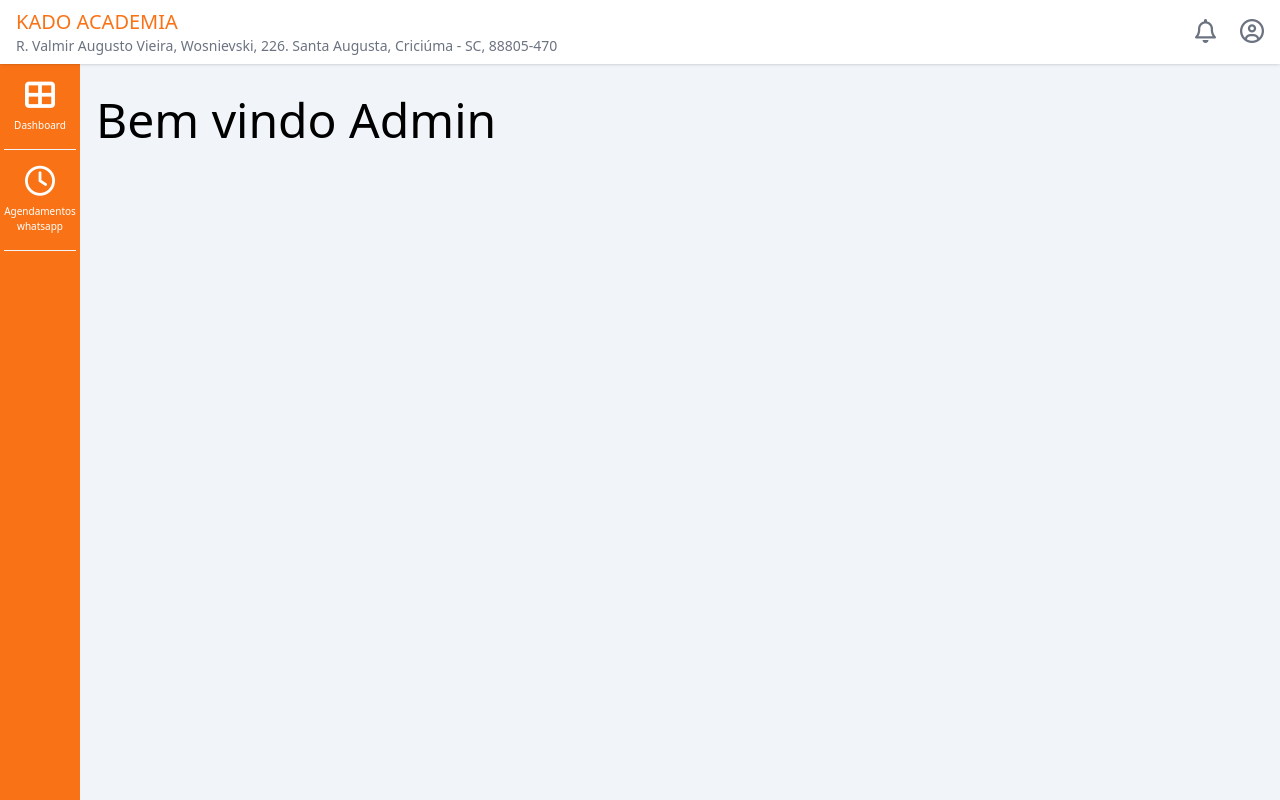
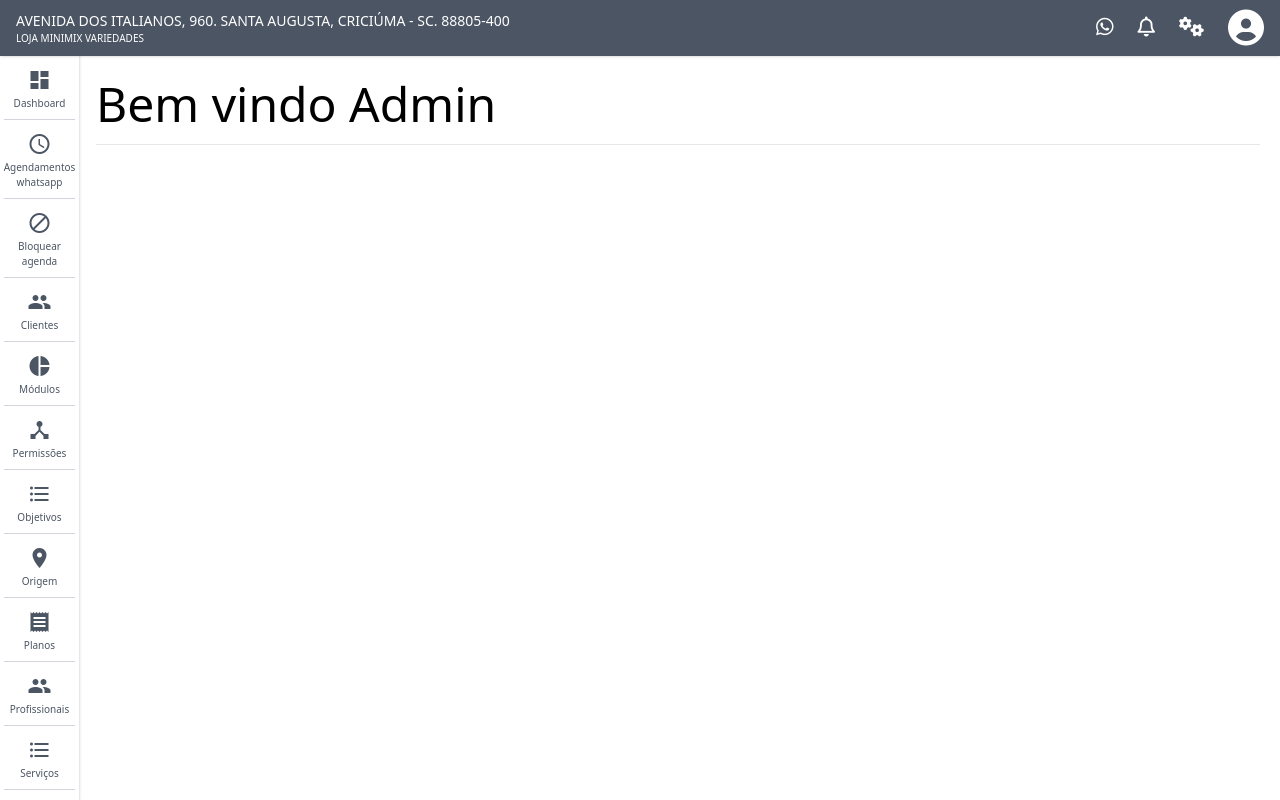
Before and after one commit to mauricio-jc/dashboard_tailwindcss, a website: page src/index.html in a window 1280 px wide. Drawn offline with nearby package versions, Linux system fonts and the light colour scheme.

Commit message:
Refeito cores e dashboard.

```diff
--- a/src/index.html
+++ b/src/index.html
@@ -3,50 +3,113 @@
 <head>
   <meta charset="UTF-8">
   <meta name="viewport" content="width=device-width, initial-scale=1.0">
+  <link rel="stylesheet" href="https://fonts.googleapis.com/icon?family=Material+Icons">
+  <link rel="stylesheet" href="https://fonts.googleapis.com/css2?family=Material+Symbols+Outlined:opsz,wght,FILL,GRAD@24,400,0,0" />
   <link href="./css/output.css" rel="stylesheet">
   <title>Dashboard</title>
 </head>
-<body class="bg-slate-100">
+<body>
   <header>
-    <nav class="fixed z-10 bg-white w-full h-16 flex flex-row items-center justify-between shadow px-4">
+    <nav class="fixed z-10 bg-gray-600 w-full h-14 flex flex-row items-center justify-between shadow px-4">
       <div>
-        <h5 class="font-normal text-orange-500 uppercase">Kado Academia</h5>
-        <p class="text-sm font-medium text-gray-500">R. Valmir Augusto Vieira, Wosnievski, 226. Santa Augusta, Criciúma - SC, 88805-470</p>
+        <p class="text-sm font-medium text-white uppercase">Avenida dos Italianos, 960. Santa Augusta, Criciúma - SC. 88805-400</p>
+        <p class="text-[10px] font-normal text-white uppercase">Loja MiniMix Variedades</p>
       </div>
 
       <ul class="flex flex-row items-center justify-end gap-6">
         <a href="#">
-          <i class="far fa-bell text-2xl text-gray-500"></i>
+          <i class="fab fa-whatsapp text-xl text-white"></i>
         </a>
         <a href="#">
-          <i class="far fa-user-circle text-2xl text-gray-500"></i>
+          <i class="far fa-bell text-xl text-white"></i>
+        </a>
+        <a href="#">
+          <i class="fas fa-cogs text-xl text-white"></i>
+        </a>
+        <a href="#">
+          <i class="fas fa-user-circle text-4xl text-white"></i>
         </a>
       </ul>
     </nav>
   </header>
 
   <main>
-    <aside class="bg-orange-500 w-20 min-h-screen fixed py-6">
-      <nav class="pt-14">
-        <ul class="flex flex-col items-center justify-center gap-4 px-1">
-          <li class="flex flex-col items-center justify-center border-slate-100 border-b-[1px] pb-4 w-full">
-            <a href="#" class="flex flex-col items-center justify-center gap-2">
-              <i class="fas fa-th-large text-3xl text-white"></i>
-              <span class="text-white font-light text-[10px] text-center">Dashboard</span>
+    <aside class="bg-white w-20 h-screen fixed py-6 border-r shadow overflow-y-auto">
+      <nav class="pt-10">
+        <ul class="flex flex-col items-center justify-center gap-2 px-1">
+          <li class="border-gray-300 border-b-[1px] pb-2 w-full group">
+            <a href="#" class="flex flex-col items-center justify-center">
+              <i class="material-icons text-2xl text-gray-600 group-hover:text-orange-600">dashboard</i>
+              <span class="text-gray-600 font-light text-[10px] text-center group-hover:text-orange-600">Dashboard</span>
             </a>
           </li>
-          <li class="flex flex-row items-center justify-center border-slate-100 border-b-[1px] pb-4 w-full">
-            <a href="#" class="flex flex-col items-center justify-center gap-2">
-              <i class="far fa-clock text-3xl text-white"></i>
-              <span class="text-white font-light text-[10px] text-center">Agendamentos whatsapp</span>
+          <li class="border-gray-300 border-b-[1px] pb-2 w-full group">
+            <a href="#" class="flex flex-col items-center justify-center">
+              <i class="material-icons text-2xl text-gray-600 group-hover:text-orange-600">schedule</i>
+              <span class="text-gray-600 font-light text-[10px] text-center group-hover:text-orange-600">Agendamentos whatsapp</span>
+            </a>
+          </li>
+          <li class="border-gray-300 border-b-[1px] pb-2 w-full group">
+            <a href="#" class="flex flex-col items-center justify-center">
+              <i class="material-icons text-2xl text-gray-600 group-hover:text-orange-600">block</i>
+              <span class="text-gray-600 font-light text-[10px] text-center group-hover:text-orange-600">Bloquear agenda</span>
+            </a>
+          </li>
+          <li class="border-gray-300 border-b-[1px] pb-2 w-full group">
+            <a href="#" class="flex flex-col items-center justify-center">
+              <i class="material-icons text-2xl text-gray-600 group-hover:text-orange-600">group</i>
+              <span class="text-gray-600 font-light text-[10px] text-center group-hover:text-orange-600">Clientes</span>
+            </a>
+          </li>
+          <li class="border-gray-300 border-b-[1px] pb-2 w-full group">
+            <a href="#" class="flex flex-col items-center justify-center">
+              <i class="material-icons text-2xl text-gray-600 group-hover:text-orange-600">pie_chart</i>
+              <span class="text-gray-600 font-light text-[10px] text-center group-hover:text-orange-600">Módulos</span>
+            </a>
+          </li>
+          <li class="border-gray-300 border-b-[1px] pb-2 w-full group">
+            <a href="#" class="flex flex-col items-center justify-center">
+              <i class="material-icons text-2xl text-gray-600 group-hover:text-orange-600">device_hub</i>
+              <span class="text-gray-600 font-light text-[10px] text-center group-hover:text-orange-600">Permissões</span>
+            </a>
+          </li>
+          <li class="border-gray-300 border-b-[1px] pb-2 w-full group">
+            <a href="#" class="flex flex-col items-center justify-center">
+              <i class="material-icons text-2xl text-gray-600 group-hover:text-orange-600">format_list_bulleted</i>
+              <span class="text-gray-600 font-light text-[10px] text-center group-hover:text-orange-600">Objetivos</span>
+            </a>
+          </li>
+          <li class="border-gray-300 border-b-[1px] pb-2 w-full group">
+            <a href="#" class="flex flex-col items-center justify-center">
+              <i class="material-icons text-2xl text-gray-600 group-hover:text-orange-600">location_on</i>
+              <span class="text-gray-600 font-light text-[10px] text-center group-hover:text-orange-600">Origem</span>
+            </a>
+          </li>
+          <li class="border-gray-300 border-b-[1px] pb-2 w-full group">
+            <a href="#" class="flex flex-col items-center justify-center">
+              <i class="material-icons text-2xl text-gray-600 group-hover:text-orange-600">receipt</i>
+              <span class="text-gray-600 font-light text-[10px] text-center group-hover:text-orange-600">Planos</span>
+            </a>
+          </li>
+          <li class="border-gray-300 border-b-[1px] pb-2 w-full group">
+            <a href="#" class="flex flex-col items-center justify-center">
+              <i class="material-icons text-2xl text-gray-600 group-hover:text-orange-600">group</i>
+              <span class="text-gray-600 font-light text-[10px] text-center group-hover:text-orange-600">Profissionais</span>
+            </a>
+          </li>
+          <li class="border-gray-300 border-b-[1px] pb-2 w-full group">
+            <a href="#" class="flex flex-col items-center justify-center">
+              <i class="material-icons text-2xl text-gray-600 group-hover:text-orange-600">format_list_bulleted</i>
+              <span class="text-gray-600 font-light text-[10px] text-center group-hover:text-orange-600">Serviços</span>
             </a>
           </li>
         </ul>
       </nav>
     </aside>
 
-    <section class="py-24 pl-24">
-      <h1 class="font-light">Bem vindo Admin</h1>
+    <section class="py-20 pl-24 pr-5">
+      <h1 class="font-light mb-4">Bem vindo Admin</h1>
+      <hr>
     </section>
   </main>
 
```
Also changed, not shown: src/css/output.css.
